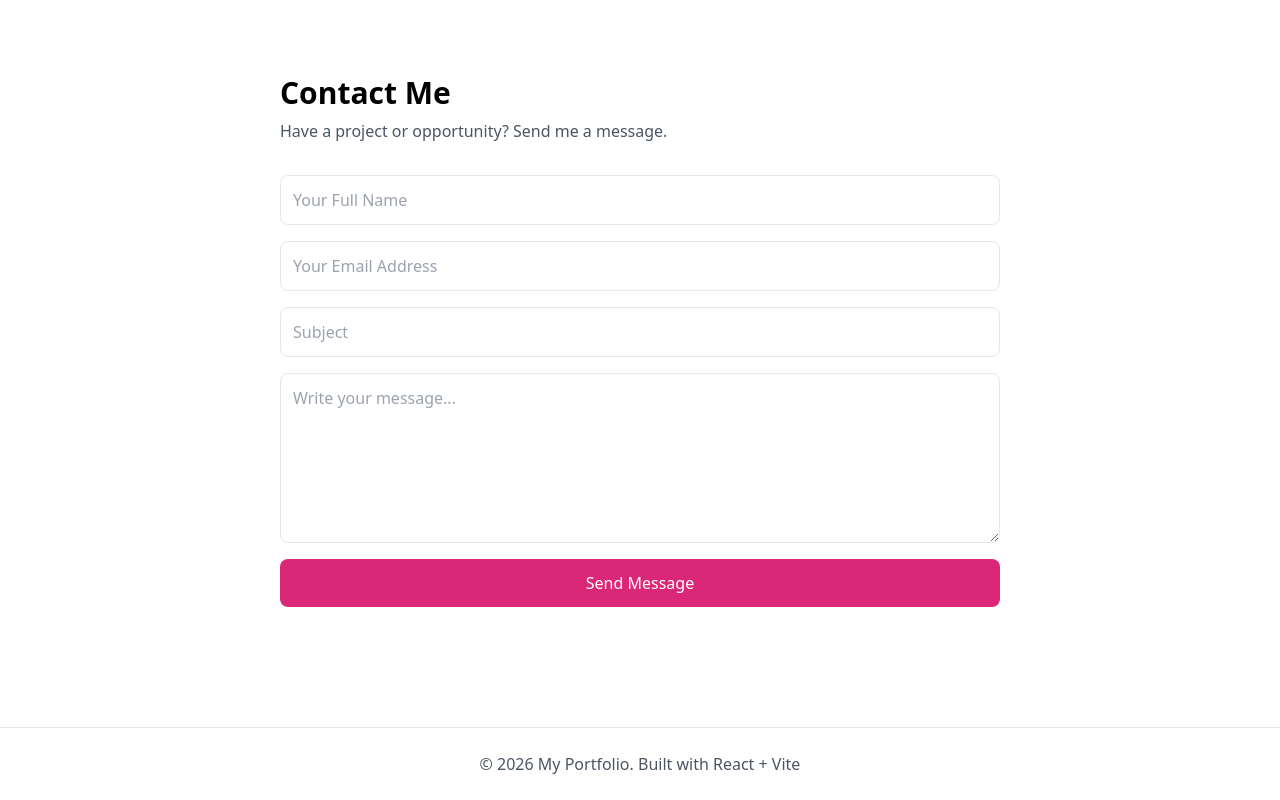
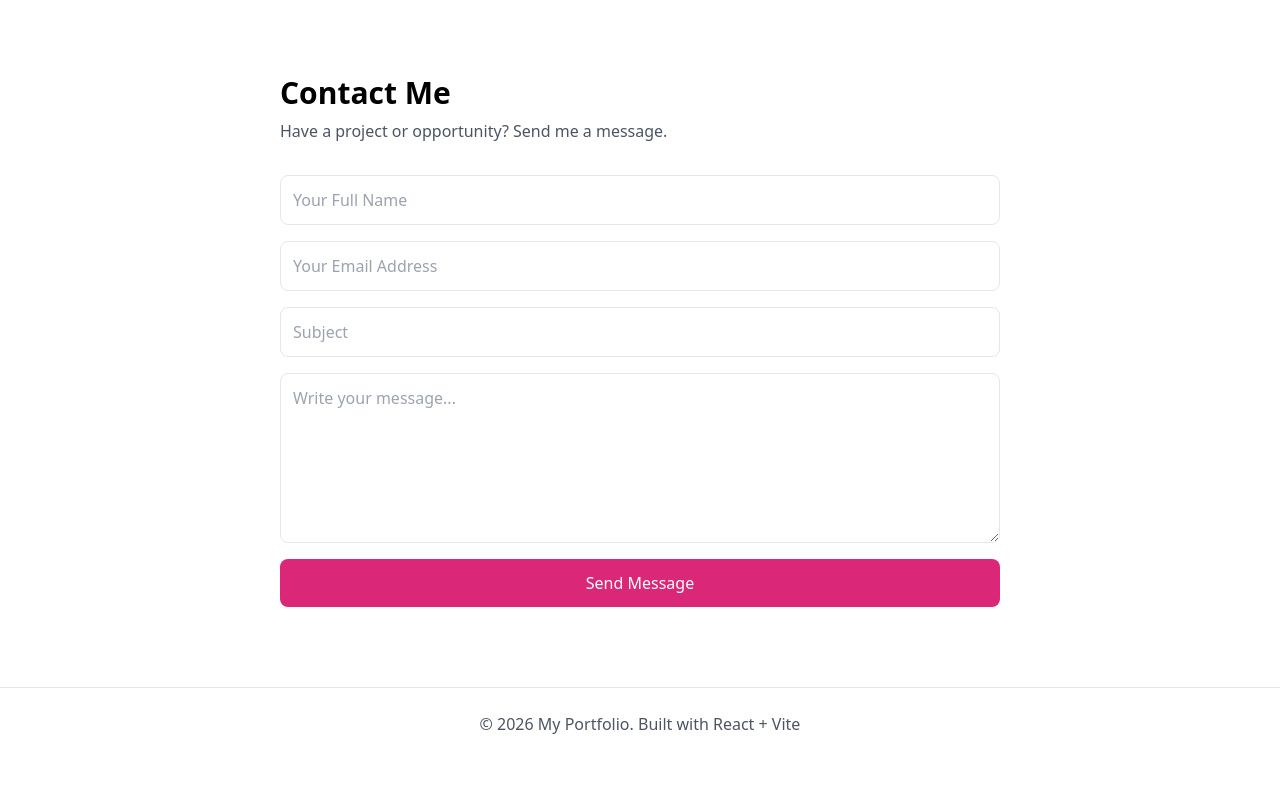
Before and after one commit to jamesllagas82-lang/jamesportfolio, a React (Vite) app: page / in a window 1280 px wide. Shown: the part 2037-2837 px from the top of the page. After the commit the page ends 2797 px from the top, so only its background shows below. Built offline with nearby package versions, Linux system fonts and the light colour scheme.

Commit message:
Latest update of my Portfolio

```diff
--- a/src/components/Footer.tsx
+++ b/src/components/Footer.tsx
@@ -1,9 +1,11 @@
 export default function Footer() {
   return (
-    <footer className="text-center p-6 bg-white border-t mt-10">
-      <p className="text-gray-600">
-        © {new Date().getFullYear()} My Portfolio. Built with React + Vite
-      </p>
+    <footer className="w-full border-t bg-white py-4 sm:py-6 px-4">
+      <div className="max-w-7xl mx-auto text-center">
+        <p className="text-gray-600 text-sm sm:text-base break-words">
+          © {new Date().getFullYear()} My Portfolio. Built with React + Vite
+        </p>
+      </div>
     </footer>
-  )
+  );
 }
--- a/src/components/Hero.tsx
+++ b/src/components/Hero.tsx
@@ -1,6 +1,6 @@
 import { useState } from "react";
 import profileImage from "../assets/myprofile.jpg";
-import cvFile from "../assets/Llagas, James Charles M.pdf";
+import cvFile from "../assets/Llagas_James_Charles_M.pdf";
 
 export default function Hero() {
   const [open, setOpen] = useState(false);
```
